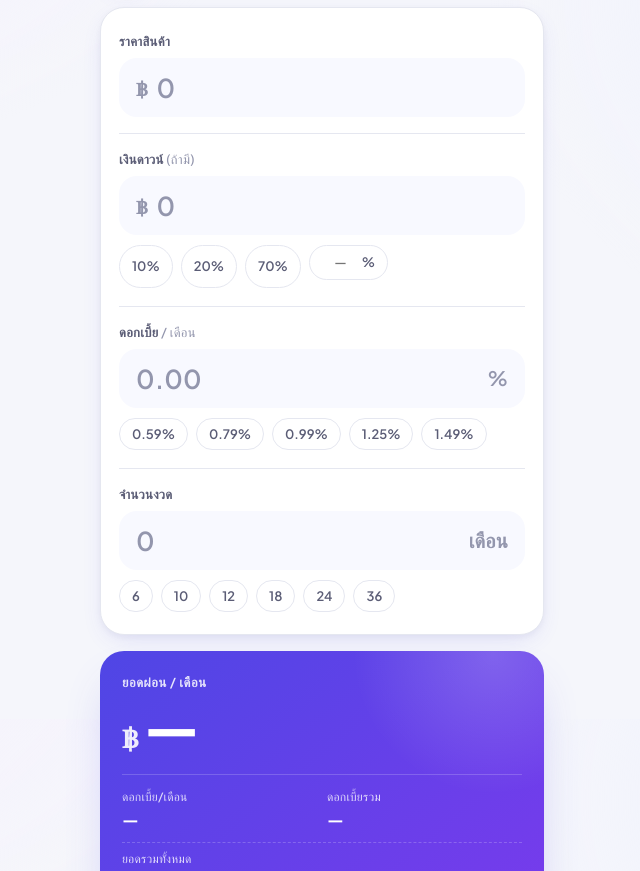
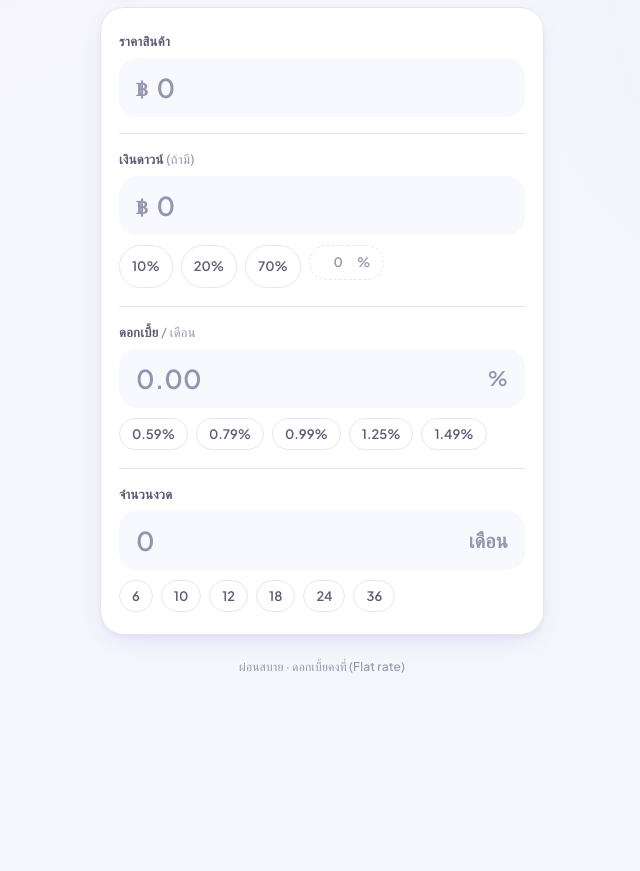
Before and after one commit to fauzanlaka/phon-sabai, a plain HTML site: page index.html in a window 1280 px wide. Shown: the part 81-952 px from the top of the page, without its empty margins (318-958 px from the left). After the commit the page ends 800 px from the top, so only its background shows below. Drawn offline with Linux system fonts and the light colour scheme; a web font is replaced by a local one.

Commit message:
Clean up UI: hide result on empty state, fix chip-pct, add reveal animation
- ซ่อน result section จนกว่าจะกรอกราคา + งวด (ไม่มี ฿— ค้างหน้าจอ)
- chip-pct: border dashed + placeholder "0" แทน "—", hover/focus border solid
- animation revealUp สำหรับ result และ compare เมื่อปรากฏ

Co-Authored-By: Claude Sonnet 4.6 <noreply@anthropic.com>

```diff
--- a/app.js
+++ b/app.js
@@ -10,6 +10,7 @@
   const monthlyInterestEl = $("monthlyInterest");
   const totalInterestEl = $("totalInterest");
   const totalAmountEl = $("totalAmount");
+  const resultEl = $("result");
   const copyBtn = $("copyBtn");
   const resetBtn = $("resetBtn");
   const installBtn = $("installBtn");
@@ -108,15 +109,11 @@
     const rate = parseNum(rateEl.value);
     const months = parseNum(monthsEl.value);
 
+    const hasResult = price > 0 && months > 0;
+    resultEl.hidden = !hasResult;
     compareEl.hidden = !(price > 0 && rate > 0 && months > 0);
 
-    if (price <= 0 || months <= 0) {
-      monthlyPaymentEl.textContent = "—";
-      monthlyInterestEl.textContent = "—";
-      totalInterestEl.textContent = "—";
-      totalAmountEl.textContent = "—";
-      return;
-    }
+    if (!hasResult) return;
 
     const financed = Math.max(0, price - down);
     const monthlyInterest = financed * (rate / 100);
--- a/index.html
+++ b/index.html
@@ -102,7 +102,7 @@
           <button type="button" data-pct="20">20%</button>
           <button type="button" data-pct="70">70%</button>
           <label class="chip-pct">
-            <input id="downPct" type="text" inputmode="decimal" maxlength="5" placeholder="—" />
+            <input id="downPct" type="text" inputmode="decimal" maxlength="5" placeholder="0" />
             <span>%</span>
           </label>
         </div>
@@ -156,7 +156,7 @@
       </section>
     </main>
 
-    <section class="result" id="result">
+    <section class="result" id="result" hidden>
       <div class="result-main">
         <span class="result-label">ยอดผ่อน / เดือน</span>
         <div class="result-amount">
--- a/styles.css
+++ b/styles.css
@@ -344,22 +344,27 @@ body {
   display: inline-flex;
   align-items: center;
   gap: 1px;
-  border: 1px solid var(--border);
+  border: 1px dashed var(--border);
   border-radius: 999px;
   padding: 7px 12px;
   cursor: text;
-  transition: border-color .15s ease;
+  transition: border-color .15s ease, background .15s ease;
 }
-.chip-pct:focus-within {
+.chip-pct:hover:not(.active) {
   border-color: var(--primary);
+}
+.chip-pct:focus-within:not(.active) {
+  border-color: var(--primary);
+  border-style: solid;
 }
 .chip-pct.active {
   background: var(--primary);
   border-color: var(--primary);
+  border-style: solid;
   box-shadow: 0 4px 10px -2px rgba(79, 70, 229, 0.45);
 }
 .chip-pct input {
-  width: 4ch;
+  width: 3.5ch;
   border: none;
   outline: none;
   background: transparent;
@@ -372,11 +377,12 @@ body {
   appearance: none;
   padding: 0;
 }
+.chip-pct input::placeholder { color: var(--muted); }
 .chip-pct span {
   font-family: var(--font-num);
   font-size: 13px;
   font-weight: 600;
-  color: var(--text-soft);
+  color: var(--muted);
 }
 .chip-pct.active input,
 .chip-pct.active span {
@@ -769,6 +775,15 @@ body {
 }
 .plan-row { animation: rowIn .2s ease both; }
 
+@keyframes revealUp {
+  from { opacity: 0; transform: translateY(16px); }
+  to   { opacity: 1; transform: translateY(0); }
+}
+.result:not([hidden]),
+.compare:not([hidden]) {
+  animation: revealUp 0.3s cubic-bezier(0.34, 1.4, 0.64, 1) both;
+}
+
 /* Footer */
 .footer {
   text-align: center;
```
